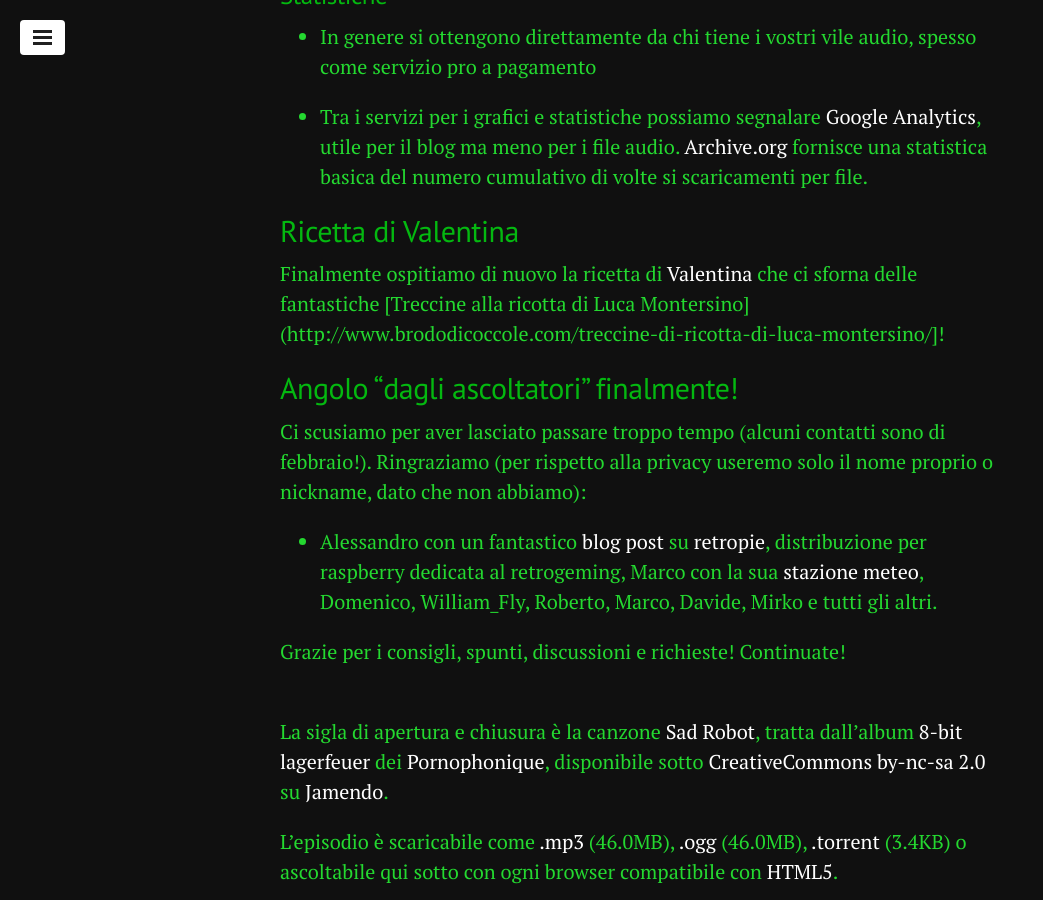
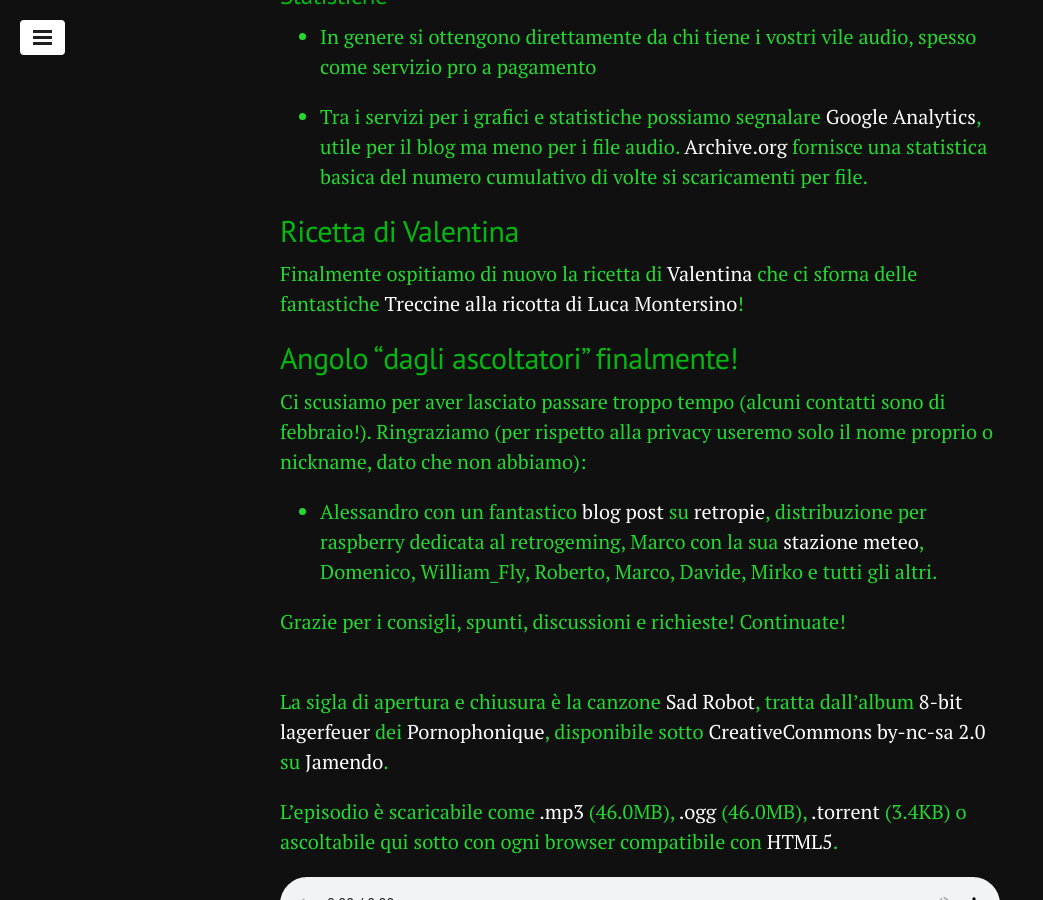
Before and after one commit to geekcookies/geekcookies.github.io, a Jekyll site: the page built from _posts/2015-07-07-episodio-8.md, in a window 1280 px wide and 900 px high, scrolled down 2376 px. Shown: the whole window, without its empty margins (0-1043 px from the left). Built offline with Jekyll 4.4.1, drawn with Linux system fonts in a browser that asks for light colours; nearby versions of some CDN libraries; comment, search, counter and statistics services are not loaded.

Commit message:
episode 8 - ricetta Vale typo

```diff
--- a/_posts/2015-07-07-episodio-8.md
+++ b/_posts/2015-07-07-episodio-8.md
@@ -80,7 +80,7 @@
 
 ## Ricetta di Valentina
 
-Finalmente ospitiamo di nuovo la ricetta di [Valentina](http://www.brododicoccole.com/) che ci sforna delle fantastiche [Treccine alla ricotta di Luca Montersino](http://www.brododicoccole.com/treccine-di-ricotta-di-luca-montersino/]!
+Finalmente ospitiamo di nuovo la ricetta di [Valentina](http://www.brododicoccole.com/) che ci sforna delle fantastiche [Treccine alla ricotta di Luca Montersino](http://www.brododicoccole.com/treccine-di-ricotta-di-luca-montersino/)!
 
 ## Angolo "dagli ascoltatori" finalmente!
 
```
